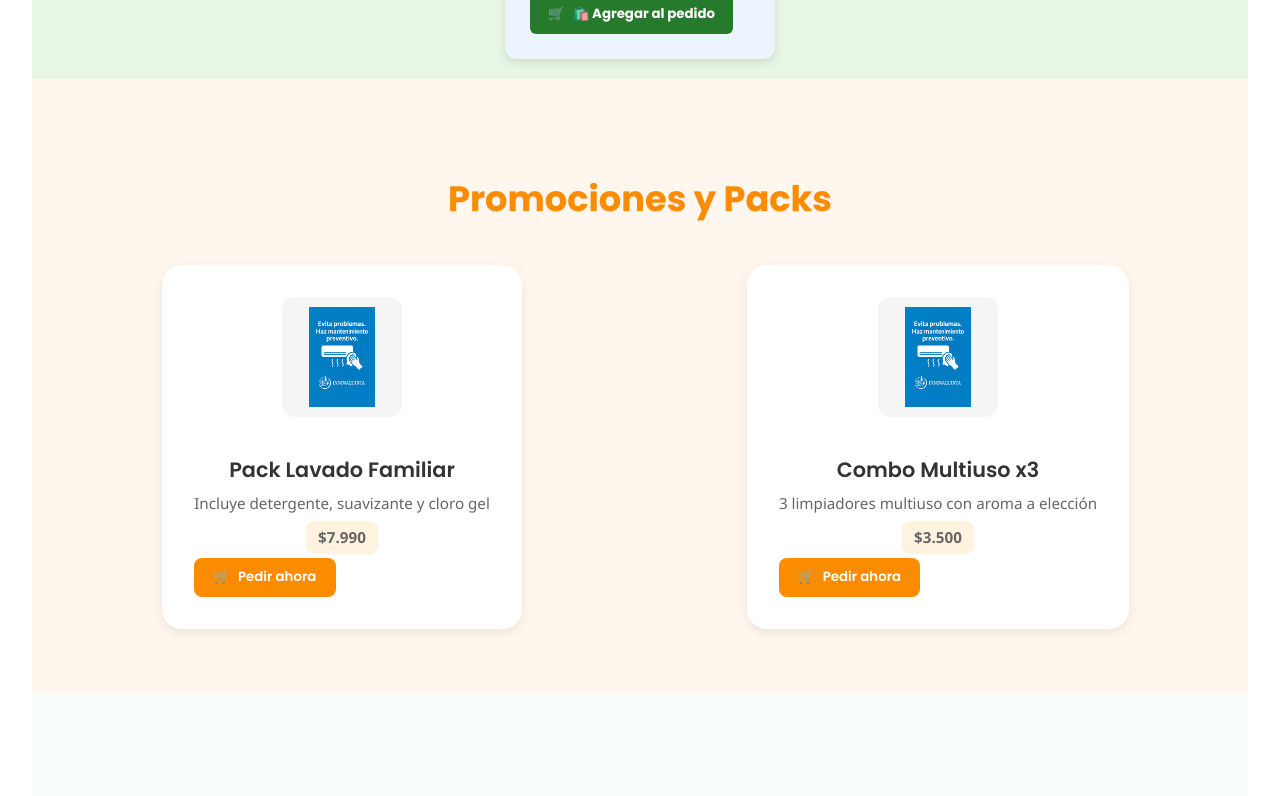
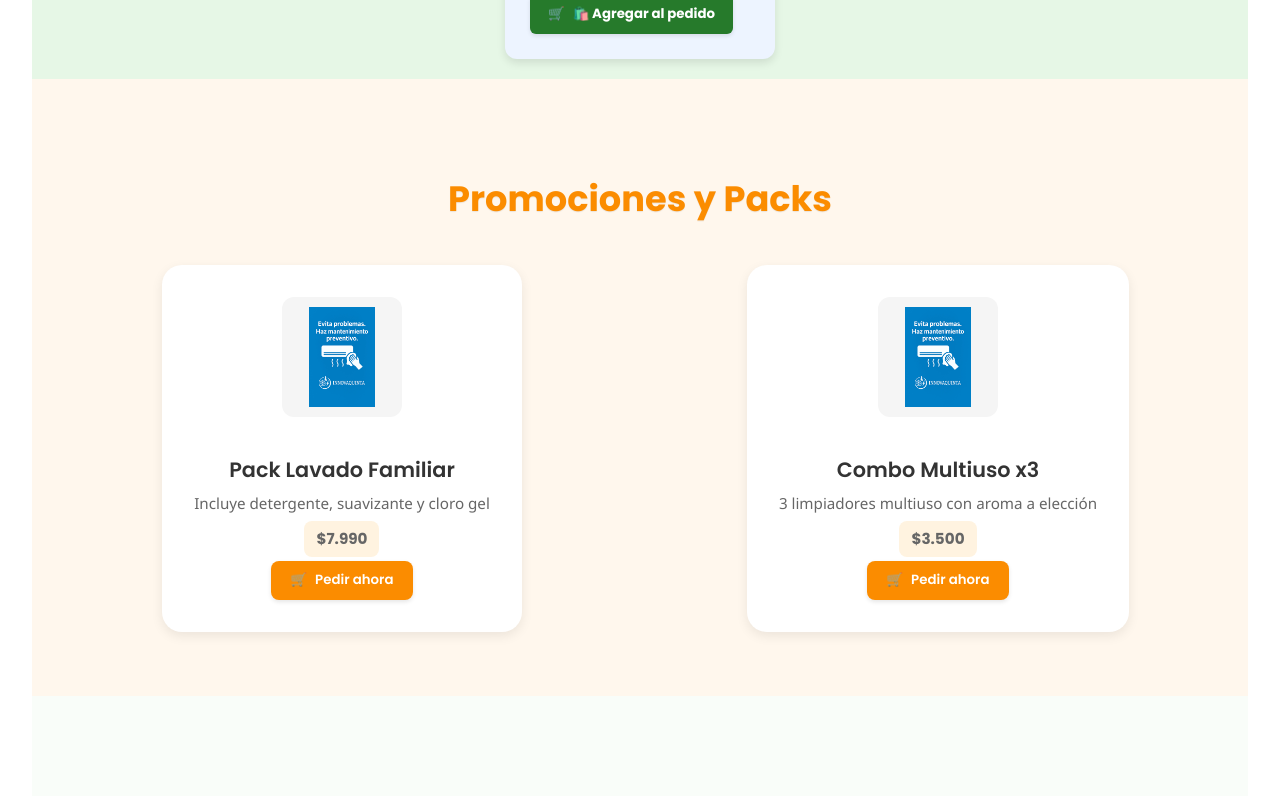
Before and after one commit to Marshelby/joaco-ro, a React (Vite) app: page / in a window 1280 px wide. Shown: the part 3047-3843 px from the top of the page. Built offline with nearby package versions, Linux system fonts and the light colour scheme.

Commit message:
Rediseño profesional de Promociones: tipografía, botón centrado y animaciones

```diff
--- a/src/components/Destacados.css
+++ b/src/components/Destacados.css
@@ -67,6 +67,13 @@
   padding: 0.4rem 0.75rem;
   border-radius: 8px;
   margin: 1rem 0;
+  font-family: 'Poppins', sans-serif;
+}
+
+.destacado-card a {
+  display: flex;
+  justify-content: center;
+  text-decoration: none;
 }
 
 button {
@@ -82,6 +89,8 @@ button {
   gap: 8px;
   justify-content: center;
   cursor: pointer;
+  transition: transform 0.2s, background-color 0.3s;
+  box-shadow: 0 2px 4px rgba(0,0,0,0.1);
 }
 
 button::before {
@@ -90,4 +99,10 @@ button::before {
 
 button:hover {
   background-color: #ef6c00;
+  transform: scale(1.05);
 }
+
+button:active {
+  transform: scale(0.95);
+  background-color: #e65100;
+}
```
